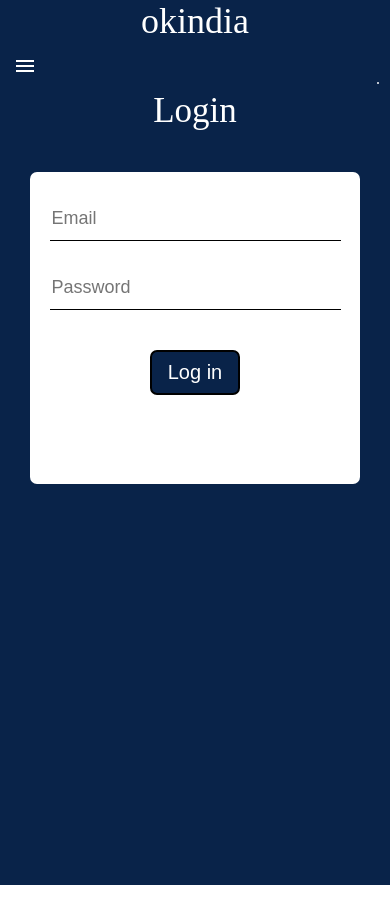
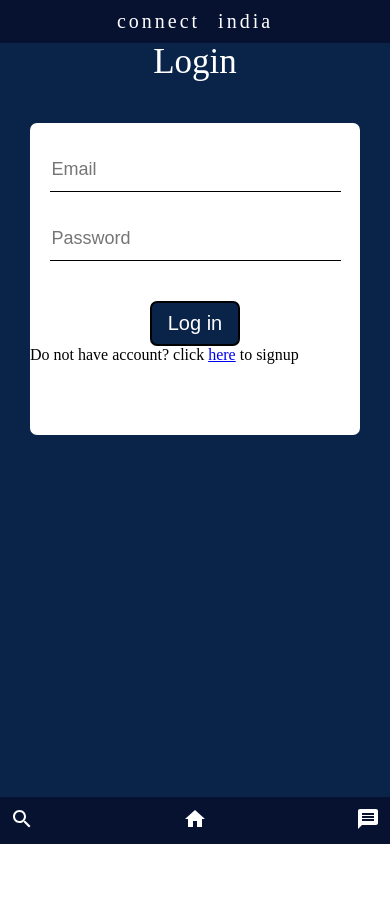
Before and after one commit to SUMANDAS49/connect-india-frontend, a React (Create React App) app: page /auth/login in a window 390 px wide. Shown: the top 924 px of the page. After the commit the page ends 887 px from the top, so only its background shows below. Built offline with nearby package versions, Linux system fonts and the light colour scheme.

Commit message:
UI improved

```diff
--- a/package.json
+++ b/package.json
@@ -5,6 +5,7 @@
   "dependencies": {
     "@material-ui/core": "^4.11.4",
     "@material-ui/icons": "^4.11.2",
+    "@mui/icons-material": "^5.8.3",
     "@testing-library/jest-dom": "^5.12.0",
     "@testing-library/react": "^11.2.6",
     "@testing-library/user-event": "^12.8.3",
--- a/src/Backend.js
+++ b/src/Backend.js
@@ -1,2 +1,2 @@
-// export const API = "http://localhost:8000/api"
-export const API = "http://okindia.herokuapp.com/api"
+export const API = "http://localhost:8000/api"
+// export const API = "http://okindia.herokuapp.com/api"
--- a/src/Base.js
+++ b/src/Base.js
@@ -10,10 +10,11 @@ function Base({ children }) {
         <PostLoaderContextProvider>
             <PostReloadContextProvider>
                 <div>
-                    <Nav />
+                    <Nav>
 
 
-                    {children}
+                        {children}
+                    </Nav>
 
                 </div>
             </PostReloadContextProvider>
--- a/src/components/auth/Login.js
+++ b/src/components/auth/Login.js
@@ -1,8 +1,8 @@
 import React, { useState, useEffect } from "react";
-import { Link ,Redirect} from "react-router-dom";
+import { Link, Redirect } from "react-router-dom";
 import Base from "../../Base";
 import "./auth.css";
-import { signUp,LogIn } from "./Helper";
+import { signUp, LogIn } from "./Helper";
 function Login() {
 
   const [details, setDetails] = useState({
@@ -12,9 +12,9 @@ function Login() {
   });
   const [success, setSuccess] = useState(false);
   const [err, setErr] = useState("");
-  const { email, password} = details;
+  const { email, password } = details;
   const [clicked, setClicked] = useState(false);
-  const [redirect,setRedirect]=useState(false)
+  const [redirect, setRedirect] = useState(false)
   const done = () => {
     LogIn(email, password)
       .then((res) => {
@@ -24,9 +24,12 @@ function Login() {
             setSuccess(false);
           } else {
             console.log(res);
-            localStorage.setItem("auth",JSON.stringify(res))
+            localStorage.setItem("auth", JSON.stringify(res))
             setSuccess(true);
+            setTimeout(() => {
               setRedirect(true)
+            }, 1000)
+
           }
         }
       })
@@ -37,8 +40,7 @@ function Login() {
     setClicked(true);
   };
 
- if(redirect===true)
- {
+  if (redirect === true) {
     return <Redirect to="/" />
   }
   return (
@@ -85,6 +87,7 @@ function Login() {
           >
             Log in
           </button>
+          <div>Do not have account? click <Link to={"/auth/signup"}>here</Link> to signup</div>
         </div>
       </div>
     </Base>
--- a/src/components/auth/auth.css
+++ b/src/components/auth/auth.css
@@ -3,8 +3,7 @@
   background-color: #092349;
   width: 99vw;
   height: 100vh;
-  position: absolute;
-  top: 109px;
+
   overflow-x: hidden;
 }
 .sign-up-body .title {
--- a/src/components/navbar/Nav.js
+++ b/src/components/navbar/Nav.js
@@ -1,188 +1,85 @@
-import React, { useState, useEffect } from "react";
-import { Link, Redirect } from "react-router-dom";
-import "./cstyle.css";
-import CloseIcon from "@material-ui/icons/Close";
-import MenuIcon from "@material-ui/icons/Menu";
-import AccountCircleIcon from "@material-ui/icons/AccountCircle";
-import NotificationsNoneOutlinedIcon from "@material-ui/icons/NotificationsNoneOutlined";
-import TelegramIcon from '@material-ui/icons/Telegram';
-import HomeIcon from "@material-ui/icons/Home";
-import Bounce from "react-reveal/Bounce";
-import Fade from "react-reveal/Fade";
-import { isAuthenticated, LogIn } from "../auth/Helper";
+import React from 'react'
+import "./cstyle.css"
+// import SearchIcon from '@mui/icons-material/Search';
 import SearchIcon from '@material-ui/icons/Search';
+import AccountCircleIcon from '@material-ui/icons/AccountCircle';
+import HomeIcon from '@material-ui/icons/Home';
+import MessageIcon from '@material-ui/icons/Message';
+import { Link } from 'react-router-dom'
+import { useState } from 'react';
+import { useEffect } from 'react';
+import { isAuthenticated } from '../auth/Helper';
 
 
-function Nav() {
-  const [hide, setHide] = useState(false);
-  const [changed, setChanged] = useState(false);
+function Nav({ children }) {
+  const [userDetails, setUserDetails] = useState({})
+  const [loading, setLoading] = useState(true)
+  useEffect(() => {
+    let data = JSON.parse(window.localStorage.getItem("auth"))
+    setUserDetails(data?.user)
 
-  const logout = () => {
-    if (typeof window !== undefined) {
-      localStorage.removeItem("auth");
-    }
-  };
-  const displayUserName = () => {
-    if (isAuthenticated().user !== undefined) {
-      return (
+    setLoading(false)
+  }, [])
+  return (
+    <div className='navBody'>
+      <div className='topBar'>
+        <div className='appName'>connect india</div>
+        {
+          isAuthenticated()
+          &&
+          <div className='topIcons'>
+            <div className='icon'>
+              <Link style={{ color: "white" }} to={`/user/profile/search`}>
+                <SearchIcon />
+              </Link>
+            </div>
+            <div className='icon'>
+              <Link style={{ color: "white" }} to={`/`}>
+                <HomeIcon />
+              </Link>
+            </div>
+            {
+              !loading && isAuthenticated() &&
+              <div className='icon'>
+                <Link style={{ color: "white" }} to={`/${userDetails.name}/profile`}>
+                  <AccountCircleIcon />
+                </Link>
+              </div>}
+          </div>
+        }
 
-        <div className="displayName">
-          <AccountCircleIcon className="userIcon" />{" "}
-          <Link style={{ color: "white", textDecoration: "none" }} to={`/${isAuthenticated().user.name}/profile`}>
+      </div>
+      <div>{children}</div>
 
-            {isAuthenticated().user.name}
-          </Link>
+      <div className='bottomBar'>
+        <div className='icons'>
+          <div className='icon'>
+            <Link style={{ color: "white" }} to={`/user/profile/search`}>
+              <SearchIcon />
+            </Link>
+          </div>
+          <div className='icon'>
+            <Link style={{ color: "white" }} to={`/`}>
+              <HomeIcon />
+            </Link>
+          </div>
+          {
+            !loading && isAuthenticated() &&
+            <div className='icon'>
+              <Link style={{ color: "white" }} to={`/${userDetails.name}/profile`}>
+                <AccountCircleIcon />
+              </Link>
+            </div>
+          }
+          <div className='icon'>
+            <Link style={{ color: "white" }} to={`/`}>
+              <MessageIcon />
+            </Link>
+          </div>
         </div>
-      );
-    } else {
-      return (
-        <Link to="auth/login">
-          <div className="displayName">.</div>
-        </Link>
-      );
-    }
-  };
-  const tgl = () => {
-    if (hide === false) {
-      return <CloseIcon />;
-    } else {
-      return (
-        <>
-          <MenuIcon />
-        </>
-      );
-    }
-  };
-  useEffect(() => {
-    setHide(true);
-  }, []);
-
-  return (
-    <div className="nav">
-      <div className="head">
-
-        <Bounce top>
-
-          <div className="title">okindia</div>
-          {displayUserName()}
-        </Bounce>
-      </div>
-      <button
-        onClick={() => {
-          setHide(!hide);
-        }}
-      >
-        {tgl()}
-      </button>
-      <Bounce top big>
-        <div className="main-nav" id={hide === true ? "hide" : "show"}>
-          <ul>
-            <Link
-              style={{
-                paddingLeft: 13,
-                textDecoration: "none",
-                color: "white",
-              }}
-              to="/"
-            >
-              {" "}
-              <li>
-                <HomeIcon />
-              </li>
-            </Link>
-            {!isAuthenticated() && (
-              <Link
-                style={{
-                  paddingLeft: 13,
-                  textDecoration: "none",
-                  color: "white",
-                }}
-                to="/auth/signup"
-              >
-                {" "}
-                <li>sign up</li>
-              </Link>
-            )}
-            {!isAuthenticated() && (
-              <Link
-                style={{
-                  paddingLeft: 13,
-                  textDecoration: "none",
-                  color: "white",
-                }}
-                to="/auth/login"
-              >
-                {" "}
-                <li>Log in</li>
-              </Link>
-            )}
-
-            {isAuthenticated() && (
-              <Link
-                style={{
-                  paddingLeft: 13,
-                  textDecoration: "none",
-                  color: "white",
-                }}
-              >
-                {" "}
-                <li
-                  onClick={() => {
-                    logout();
-                  }}
-                >
-                  logout
-                </li>
-              </Link>
-            )}
-          </ul>
-        </div>
-      </Bounce>
-      <div className="outside">
-        <ul>
-          {isAuthenticated() && (
-            <Link
-              style={{
-                paddingLeft: 13,
-                textDecoration: "none",
-                color: "white",
-              }}
-            >
-              <li>
-                <NotificationsNoneOutlinedIcon className="main" />
-              </li>
-            </Link>
-          )}
-          {isAuthenticated() && (
-            <Link
-              style={{
-                paddingLeft: 13,
-                textDecoration: "none",
-                color: "white",
-              }}
-            >
-              <li>
-                <TelegramIcon className="main" />
-              </li>
-            </Link>
-          )}
-          {isAuthenticated() && (
-            <Link to="/user/profile/search"
-              style={{
-                paddingLeft: 13,
-                textDecoration: "none",
-                color: "white",
-              }}
-            >
-              <li>
-                <SearchIcon className="main" />
-              </li>
-            </Link>
-          )}
-        </ul>
       </div>
     </div>
-  );
+  )
 }
 
-export default Nav;
+export default Nav
--- a/src/components/navbar/cstyle.css
+++ b/src/components/navbar/cstyle.css
@@ -1,144 +1,78 @@
-.nav {
-  height: auto;
-  background-color: #092349;
+*{
+  /* background-color: wheat; */
+  margin: 0px;
+
+}
+.navBody{
+
+
+}
+.navBody .topBar{
+  background-color: #071231;
   color: white;
+  display: flex;
+  justify-content: space-between;
   position: sticky;
-  top: -55px;
-  z-index: 500;
+  top: 0px;
+  z-index: 6;
+
+}
+.appName{
+  font-size: 25px;
+  word-spacing: 10px;
+  letter-spacing: 3px;
+  margin-left: 10px;
+}
+.navBody .topBar .topIcons{
+  display: flex;
+
+}
+.icon{
+  margin-right: 20px;
+  margin-top: 7px;
+  margin-bottom: 7px;
+}
+.bottomBar{
+  display: none;
 }
 
-.nav .head .title {
-  font-size: 37px;
-  text-align: center;
-  font-family: cursive;
-}
+/* Mobile view  */
+@media (max-width: 450px) {
+  .navBody .topBar{
+    background-color: #071231;
+    color: white;
+    display: flex;
+    justify-content: space-between;
+    position: sticky;
+    top: 0px;
+    z-index: 6;
+    padding: 10px;
 
-.nav .head .description {
-  font-size: 18px;
-  text-align: center;
-  font-family: cursive;
-}
+  }
+  .navBody .topBar .topIcons{
+    display: none;
 
-.nav .main-nav ul {
-  list-style: none;
-  display: flex;
-}
-
-.nav .main-nav ul li {
-  margin: 6px;
-  font-size: 20px;
-  margin-left: 23px;
-}
-
-.nav button {
-  display: none;
-  color: rgb(255, 255, 255);
-  background-color: #092349;
-  border: none;
-  height: 50px;
-  width: 50px;
-}
-
-.displayName {
-  position: absolute;
-  right: 22px;
-  top: 8px;
-  font-size: 25px;
-  color: white;
-}
-
-.outside {
-  width: 200px;
-  background-color: #092349;
-  height: 48px;
-  position: absolute;
-  top: 61px;
-  right: 20px;
-}
-
-.outside ul {
-  width: auto;
-  position: relative;
-  list-style: none;
-  background-color: #092349;
-  display: flex;
-  margin: auto;
-}
-
-.outside ul .main {
-  font-size: 35px;
-}
-
-.outside ul li {
-  padding-left: 6px;
-}
-
-@media (max-width: 600px) {
-  .search-button {
   }
-  .nav .head .title {
-    font-size: 36px;
+  .appName{
+    font-size: 20px;
+    word-spacing: 10px;
+    margin: auto;
     text-align: center;
-    font-family: cursive;
   }
-  .nav .head .description {
-    font-size: 22px;
-    text-align: center;
-    font-family: cursive;
-    padding: 10px;
+  .bottomBar{
+    display: flex;
+    height: 47px;
+    position: fixed;
+    bottom: 0px;
+    background-color: #071231;
+    width: 100%;
   }
-  .nav button {
-    display: block;
+  .bottomBar .icons{
+    display: flex;
+    justify-content: space-between;
+    width: 100%;
   }
-  .nav .main-nav {
-    display: none;
-  }
-  .nav .main-nav ul {
-    list-style: none;
-    display: flex;
-    flex-direction: column;
-  }
-  .nav .main-nav ul li {
-    font-size: 19px;
-    text-align: center;
-    margin-right: 60px;
-    margin-bottom: 14px;
-  }
-  #hide {
-    display: none;
-  }
-  #show {
-    display: block;
-    font-size: 10px;
-  }
-  .displayName {
-    position: absolute;
-    right: 10px;
-    top: 28px;
-    font-size: 16px;
-    color: white;
-  }
-  .outside {
-    width: 173px;
-    background-color: #092349;
-    height: 32px;
-    position: absolute;
-    top: 61px;
-    right: 22px;
-  }
-  .outside ul {
-    width: auto;
-    position: relative;
-    right: 0px;
-    list-style: none;
-    background-color: #a7a7a700;
-    display: flex;
-    margin: auto;
-  }
-  .outside ul .main {
-    font-size: 28px;
-  }
-  .outside ul li {
-    padding-left: 6px;
+  .bottomBar .icons .icon{
+    margin: 10px;
   }
 }
--- a/src/components/post/displayPosts.css
+++ b/src/components/post/displayPosts.css
@@ -1,5 +1,5 @@
 .display-posts-body {
-  background-color: #092349;
+  background-color: #ffffff00;
   height: auto;
   width: 509px;
   margin: auto;
```
Also changed, not shown: src/components/post/PostCard.js (+21 -21 lines), src/components/post/postCard.css (line endings or trailing spaces), 1 other file (tests, documents, lock files or other folders). Lines whose indentation alone changed are shown as unchanged.
